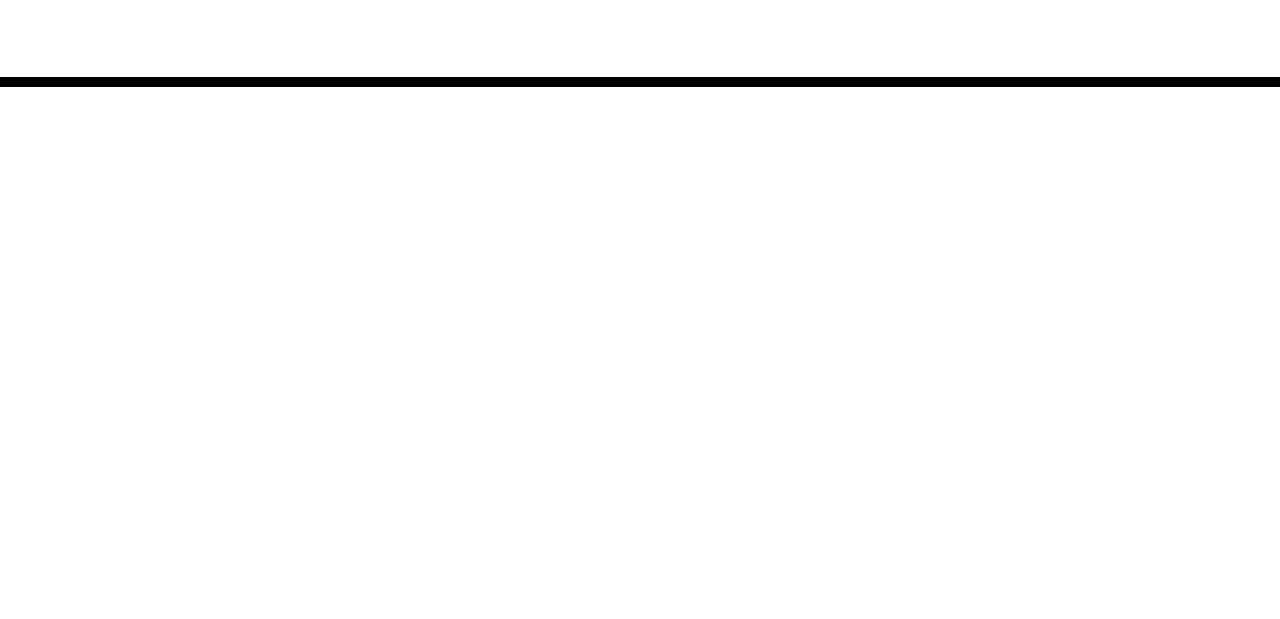
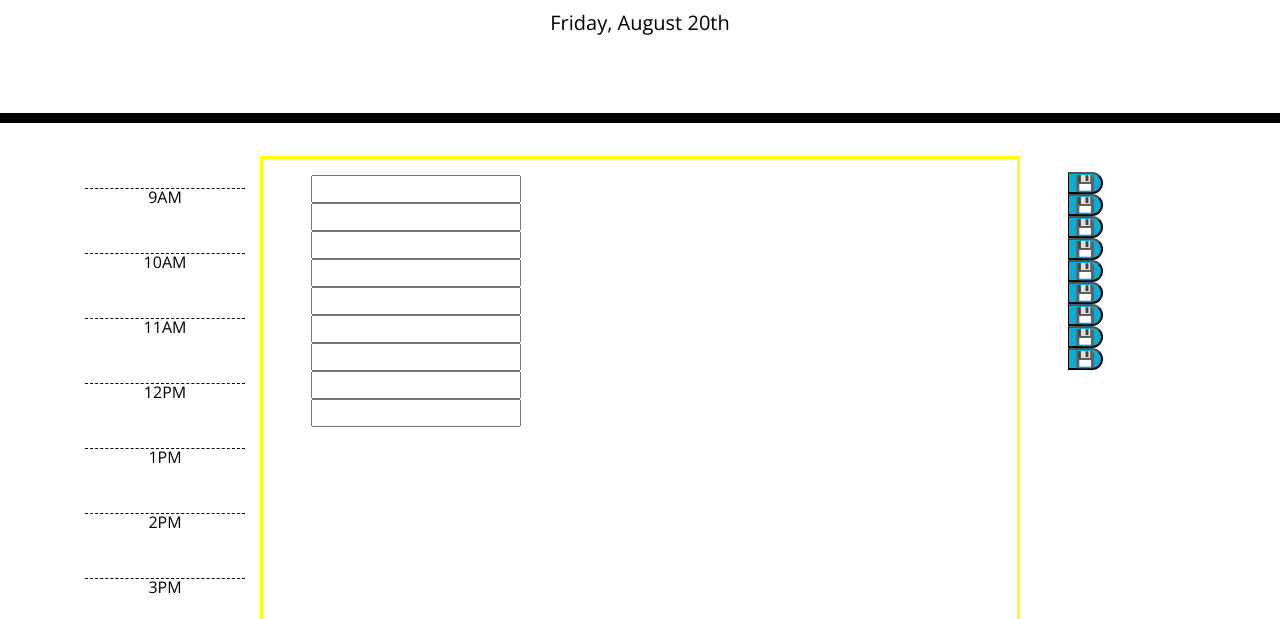
Before and after one commit to ctolnai/work-day-scheduler, a plain HTML site: page index.html in a window 1280 px wide. Shown: the part 181-800 px from the top of the page. Drawn offline with nearby package versions, Linux system fonts and the light colour scheme.

Commit message:
added table with all elements, created date onthe screen using moment, created js to save inputs from form into local storage

```diff
--- a/index.html
+++ b/index.html
@@ -24,6 +24,42 @@
     <p id="currentDay" class="lead"></p>
   </header>
   <div class="container">
+    <div class="row">
+      <div class="time-block col-2 col-lg-2">
+        <p class="hour">9AM</p>
+        <p class="hour">10AM</p>
+        <p class="hour">11AM</p>
+        <p class="hour">12PM</p>
+        <p class="hour">1PM</p>
+        <p class="hour">2PM</p>
+        <p class="hour">3PM</p>
+        <p class="hour">4PM</p>
+        <p class="hour">5PM</p>
+      </div>
+
+      <div class="notes col-8 col-lg-8">
+        <input id="9"></input>
+        <input id="10"></input>
+        <input id="11"></input>
+        <input id="12"></input>
+        <input id="13"></input>
+        <input id="14"></input>
+        <input id="15"></input>
+        <input id="16"></input>
+        <input id="17"></input>
+      </div>
+      <div class="save col-2 col-lg-2">
+        <button class="saveBtn">💾</button>
+        <button class="saveBtn">💾</button>
+        <button class="saveBtn">💾</button>
+        <button class="saveBtn">💾</button>
+        <button class="saveBtn">💾</button>
+        <button class="saveBtn">💾</button>
+        <button class="saveBtn">💾</button>
+        <button class="saveBtn">💾</button>
+        <button class="saveBtn">💾</button>
+      </div>
+    </div>
     <!-- Timeblocks go here -->
   </div>
 
--- a/script.js
+++ b/script.js
@@ -0,0 +1,19 @@
+var currentDay = document.querySelector("#currentDay");
+var saveBtn = $(".saveBtn");
+
+function displayTime() {
+    var rightNow = moment().format("dddd, MMMM Do");
+    currentDay.innerHTML = rightNow;
+
+}
+
+
+saveBtn.click(() => {
+    for (let i = 9; i < 17; i++) {
+
+
+        localStorage.setItem(i, $(`#${i}`).val())
+    }
+})
+
+displayTime()
--- a/style.css
+++ b/style.css
@@ -69,3 +69,7 @@ textarea {
   font-size: 20px;
   transition: all 0.3s ease-in-out;
 }
+
+.notes{
+border: yellow solid 3px;
+}
```
